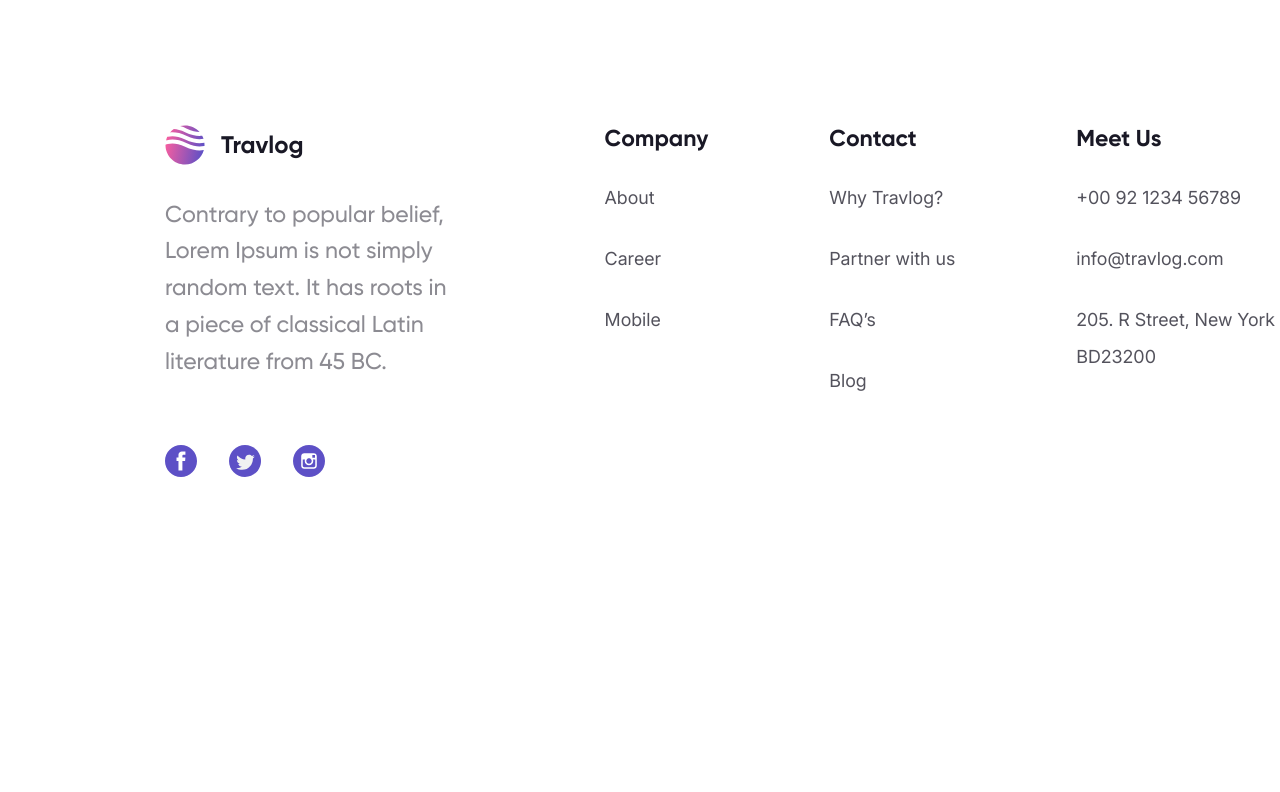
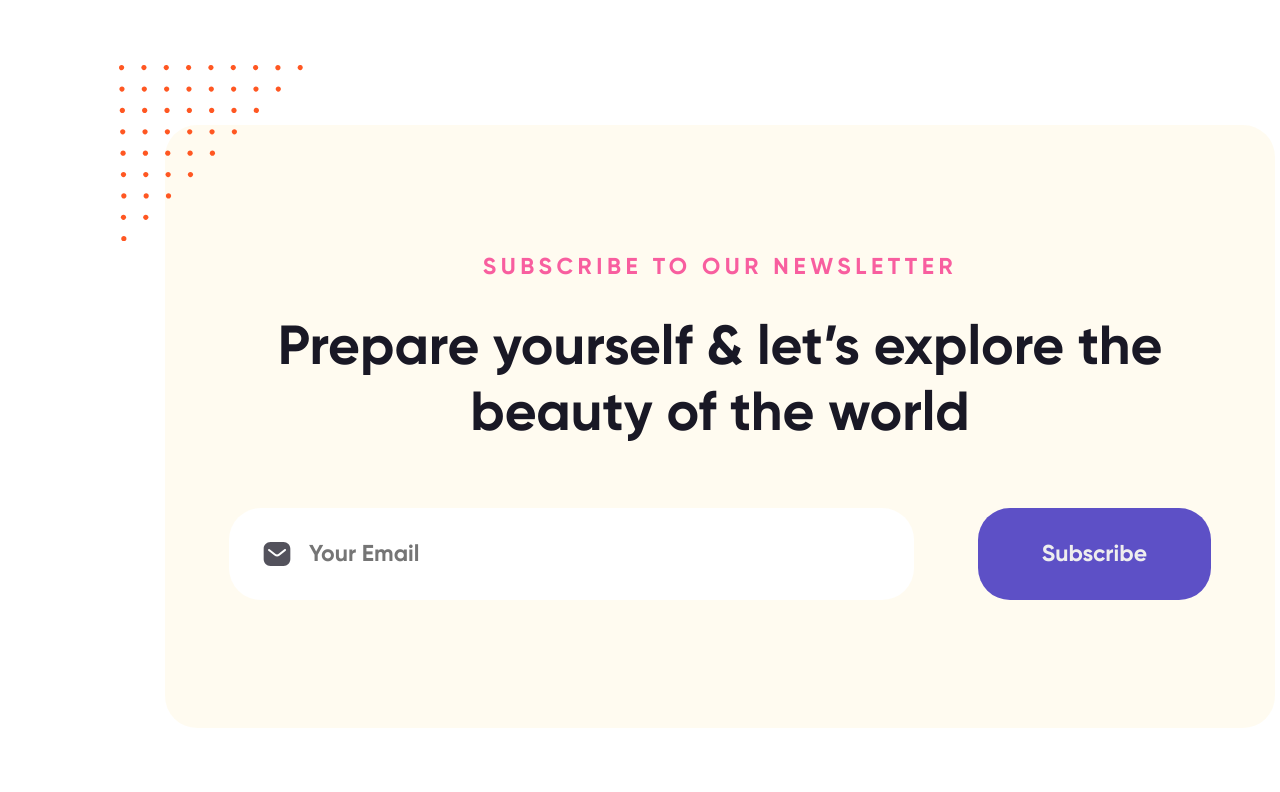
Before and after one commit to akkonkova/travlog-project, a website: page index.html in a window 1280 px wide. Shown: the part 4988-5780 px from the top of the page. Before the commit the page ends 5555 px from the top, so only its background shows below. Drawn offline with Linux system fonts and the light colour scheme; files whose address does not match are found by name.

Commit message:
добавлена секция subscribe и соответствующие стили

```diff
--- a/index.html
+++ b/index.html
@@ -374,6 +374,29 @@
           </div>
         </section>
 
+        <!-- Section with subscribe form -->
+        <section class="subscribe">
+          <div class="subscribe__section-title">
+            <p class="section-description">subscribe to our newsletter</p>
+            <span class="section-title section-title_big"
+              >Prepare yourself & let’s explore the beauty of the world</span
+            >
+          </div>
+          <form class="subscribe__form">
+            <label for="email" class="visually-hidden">Email</label>
+            <div class="subscribe__form-input-container">
+              <input
+                class="subscribe__form-input"
+                type="email"
+                placeholder="Your email"
+                id="email"
+              />
+            </div>
+            <input class="button button_primary button_square" type="button" value="Subscribe" />
+          </form>
+        </section>
+      </main>
+
       <!-- Website footer with contacts and links for additional information -->
       <footer class="footer">
         <div class="footer__wrapper">
@@ -464,7 +487,6 @@
           </div>
         </div>
       </footer>
-      </main>
     </div>
   </body>
 </html>
--- a/styles/style.css
+++ b/styles/style.css
@@ -129,6 +129,13 @@
   border-radius: 100px;
   color: var(--custom-white, white);
   background: var(--primary-button, purple);
+}
+
+.button_square {
+  border-radius: 32px;
+  padding-inline: 64px;
+  padding-block: 32px;
+  font-size: 23px;
 }
 
 /* Styles for cover section */
@@ -298,6 +305,10 @@
   font-weight: 700;
   font-size: 44px;
   line-height: 120%;
+}
+
+.section-title_big {
+  font-size: 55px;
 }
 
 .categories__card-list {
@@ -835,14 +846,112 @@
   background: var(--accent-color);
 }
 
+/* Styles for subscribe section */
+
+.subscribe {
+  position: relative;
+  display: flex;
+  flex-direction: column;
+  justify-content: center;
+  align-items: center;
+  gap: 64px;
+  margin-inline: 165px;
+  margin-block-start: 128px;
+  border-radius: 32px;
+  padding-inline: 64px;
+  padding-block: 128px;
+  background: rgba(250 205 73 / 0.08);
+}
+
+.subscribe::before {
+  content: '';
+  position: absolute;
+  top: -60px;
+  left: -46px;
+  width: 184px;
+  height: 176px;
+  background-image: url(../images/red-dots.svg);
+}
+
+.subscribe::after {
+  content: '';
+  position: absolute;
+  right: -383px;
+  bottom: -182px;
+  width: 332px;
+  height: 352px;
+  background-image: url(../images/abstract-star.svg);
+}
+
+.subscribe__section-title {
+  display: flex;
+  flex-direction: column;
+  flex: 1;
+  align-items: center;
+  gap: 32px;
+  text-align: center;
+}
+
+.visually-hidden {
+  position: absolute;
+  width: 1px;
+  height: 1px;
+  margin: -1px;
+  border: 0;
+  padding: 0;
+  overflow: hidden;
+}
+
+.subscribe__form {
+  display: flex;
+  align-items: center;
+  gap: 64px;
+  min-inline-size: 982px;
+}
+
+.subscribe__form-input-container {
+  position: relative;
+  display: flex;
+  flex: 1 0 0;
+}
+
+.subscribe__form-input {
+  display: flex;
+  flex: 1 0 0;
+  align-items: center;
+  border: none;
+  border-radius: 32px;
+  padding-inline-start: 80px;
+  padding-inline-end: 32px;
+  padding-block: 32px;
+  color: rgba(25 24 37 / 0.75);
+  font-family: inherit;
+  font-weight: 700;
+  font-size: 23px;
+  line-height: 120%;
+  text-transform: capitalize;
+}
+
+.subscribe__form-input-container::before {
+  content: '';
+  position: absolute;
+  top: 30px;
+  left: 32px;
+  z-index: 1;
+  padding-inline-end: 16px;
+  background: url(../images/email_icon.svg);
+  inline-size: 32px;
+  block-size: 32px;
+}
+
 /* Styles for website footer */
 
 .footer {
   display: flex;
   align-items: flex-start;
-  gap: 153px;
-  margin-block-start: 128px;
-  padding-inline: 165px;
+  gap: 148px;
+  margin-block-start: 134px;
+  padding-inline: 170px;
   padding-block-end: 86px;
 }
 
```
Also changed, not shown: images/abstract-star.svg (added), images/email_icon.svg (added), images/red-dots.svg (added), 2 other files. Lines whose indentation alone changed are shown as unchanged.
